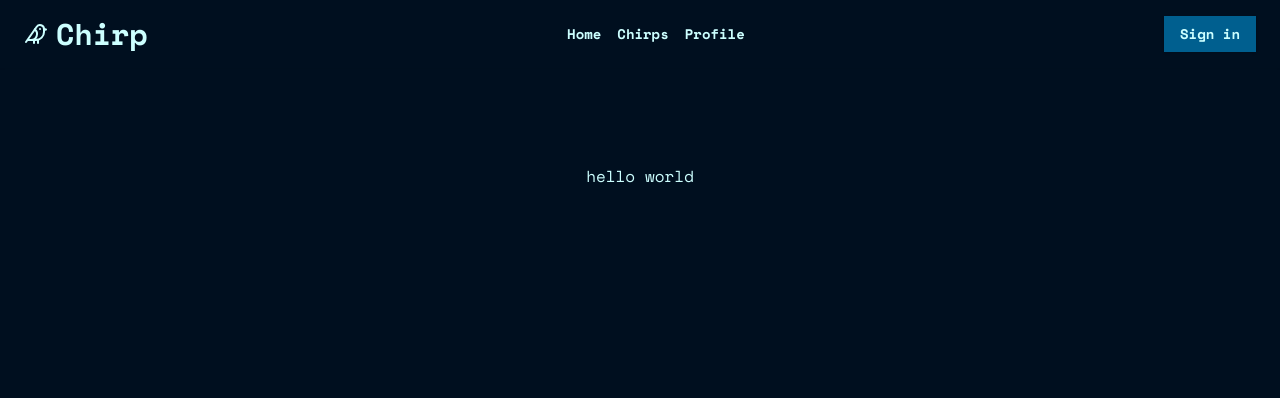
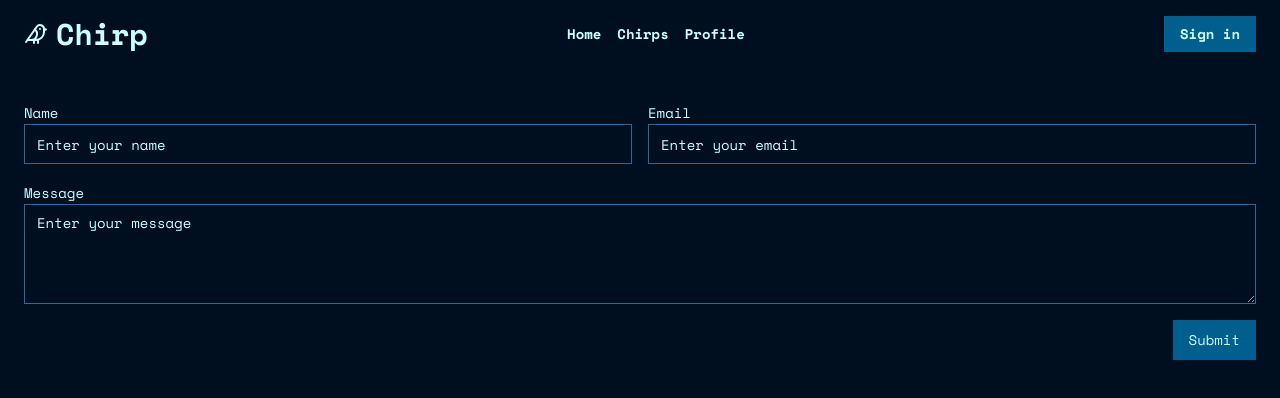
Before and after one commit to chachacollins/chirp, a Next.js app: page /profile in a window 1280 px wide. Shown: the top 398 px of the page. Built offline with nearby package versions, Linux system fonts and the light colour scheme; no server answers.

Commit message:
added chirp input

```diff
--- a/app/profile/page.tsx
+++ b/app/profile/page.tsx
@@ -1,3 +1,4 @@
+import { ChirpInput } from "@/components/input";
 import { auth, currentUser } from "@clerk/nextjs/server";
 
 export default async function Page() {
@@ -15,9 +16,8 @@ export default async function Page() {
     console.log(user);
 
     return (
-        <main className="flex min-h-screen flex-col items-center justify-between p-24">
-            hello world
-        </main>
+        <ChirpInput />
+
     );
 
     // Use `user` to render user details or create UI elements
--- /dev/null
+++ b/components/input.tsx
@@ -0,0 +1,118 @@
+/**
+* This code was generated by v0 by Vercel.
+* @see https://v0.dev/t/UU4UtQLHGib
+* Documentation: https://v0.dev/docs#integrating-generated-code-into-your-nextjs-app
+*/
+
+/** Add fonts into your Next.js project:
+
+import { Inter } from 'next/font/google'
+
+inter({
+  subsets: ['latin'],
+  display: 'swap',
+})
+
+To read more about using these font, please visit the Next.js documentation:
+- App Directory: https://nextjs.org/docs/app/building-your-application/optimizing/fonts
+- Pages Directory: https://nextjs.org/docs/pages/building-your-application/optimizing/fonts
+**/
+import Link from "next/link"
+import { Input } from "@/components/ui/input"
+import { Button } from "@/components/ui/button"
+import { Label } from "@/components/ui/label"
+import { Textarea } from "@/components/ui/textarea"
+
+export function ChirpInput() {
+    return (
+        <div>
+            <main className="container mx-auto py-8 px-4 md:px-6">
+                <form className="space-y-4">
+                    <div className="grid grid-cols-1 gap-4 sm:grid-cols-2">
+                        <div>
+                            <Label htmlFor="name">Name</Label>
+                            <Input id="name" placeholder="Enter your name" />
+                        </div>
+                        <div>
+                            <Label htmlFor="email">Email</Label>
+                            <Input id="email" type="email" placeholder="Enter your email" />
+                        </div>
+                    </div>
+                    <div>
+                        <Label htmlFor="message">Message</Label>
+                        <Textarea id="message" placeholder="Enter your message" className="min-h-[100px]" />
+                    </div>
+                    <div className="flex justify-end">
+                        <Button type="submit">Submit</Button>
+                    </div>
+                </form>
+            </main>
+        </div>
+    )
+}
+
+function BirdIcon(props) {
+    return (
+        <svg
+            {...props}
+            xmlns="http://www.w3.org/2000/svg"
+            width="24"
+            height="24"
+            viewBox="0 0 24 24"
+            fill="none"
+            stroke="currentColor"
+            strokeWidth="2"
+            strokeLinecap="round"
+            strokeLinejoin="round"
+        >
+            <path d="M16 7h.01" />
+            <path d="M3.4 18H12a8 8 0 0 0 8-8V7a4 4 0 0 0-7.28-2.3L2 20" />
+            <path d="m20 7 2 .5-2 .5" />
+            <path d="M10 18v3" />
+            <path d="M14 17.75V21" />
+            <path d="M7 18a6 6 0 0 0 3.84-10.61" />
+        </svg>
+    )
+}
+
+
+function SearchIcon(props) {
+    return (
+        <svg
+            {...props}
+            xmlns="http://www.w3.org/2000/svg"
+            width="24"
+            height="24"
+            viewBox="0 0 24 24"
+            fill="none"
+            stroke="currentColor"
+            strokeWidth="2"
+            strokeLinecap="round"
+            strokeLinejoin="round"
+        >
+            <circle cx="11" cy="11" r="8" />
+            <path d="m21 21-4.3-4.3" />
+        </svg>
+    )
+}
+
+
+function XIcon(props) {
+    return (
+        <svg
+            {...props}
+            xmlns="http://www.w3.org/2000/svg"
+            width="24"
+            height="24"
+            viewBox="0 0 24 24"
+            fill="none"
+            stroke="currentColor"
+            strokeWidth="2"
+            strokeLinecap="round"
+            strokeLinejoin="round"
+        >
+            <path d="M18 6 6 18" />
+            <path d="m6 6 12 12" />
+        </svg>
+    )
+}
--- /dev/null
+++ b/components/ui/button.tsx
@@ -0,0 +1,56 @@
+import * as React from "react"
+import { Slot } from "@radix-ui/react-slot"
+import { cva, type VariantProps } from "class-variance-authority"
+
+import { cn } from "@/lib/utils"
+
+const buttonVariants = cva(
+  "inline-flex items-center justify-center whitespace-nowrap rounded-md text-sm font-medium ring-offset-background transition-colors focus-visible:outline-none focus-visible:ring-2 focus-visible:ring-ring focus-visible:ring-offset-2 disabled:pointer-events-none disabled:opacity-50",
+  {
+    variants: {
+      variant: {
+        default: "bg-primary text-primary-foreground hover:bg-primary/90",
+        destructive:
+          "bg-destructive text-destructive-foreground hover:bg-destructive/90",
+        outline:
+          "border border-input bg-background hover:bg-accent hover:text-accent-foreground",
+        secondary:
+          "bg-secondary text-secondary-foreground hover:bg-secondary/80",
+        ghost: "hover:bg-accent hover:text-accent-foreground",
+        link: "text-primary underline-offset-4 hover:underline",
+      },
+      size: {
+        default: "h-10 px-4 py-2",
+        sm: "h-9 rounded-md px-3",
+        lg: "h-11 rounded-md px-8",
+        icon: "h-10 w-10",
+      },
+    },
+    defaultVariants: {
+      variant: "default",
+      size: "default",
+    },
+  }
+)
+
+export interface ButtonProps
+  extends React.ButtonHTMLAttributes<HTMLButtonElement>,
+    VariantProps<typeof buttonVariants> {
+  asChild?: boolean
+}
+
+const Button = React.forwardRef<HTMLButtonElement, ButtonProps>(
+  ({ className, variant, size, asChild = false, ...props }, ref) => {
+    const Comp = asChild ? Slot : "button"
+    return (
+      <Comp
+        className={cn(buttonVariants({ variant, size, className }))}
+        ref={ref}
+        {...props}
+      />
+    )
+  }
+)
+Button.displayName = "Button"
+
+export { Button, buttonVariants }
--- /dev/null
+++ b/components/ui/input.tsx
@@ -0,0 +1,25 @@
+import * as React from "react"
+
+import { cn } from "@/lib/utils"
+
+export interface InputProps
+  extends React.InputHTMLAttributes<HTMLInputElement> {}
+
+const Input = React.forwardRef<HTMLInputElement, InputProps>(
+  ({ className, type, ...props }, ref) => {
+    return (
+      <input
+        type={type}
+        className={cn(
+          "flex h-10 w-full rounded-md border border-input bg-background px-3 py-2 text-sm ring-offset-background file:border-0 file:bg-transparent file:text-sm file:font-medium placeholder:text-muted-foreground focus-visible:outline-none focus-visible:ring-2 focus-visible:ring-ring focus-visible:ring-offset-2 disabled:cursor-not-allowed disabled:opacity-50",
+          className
+        )}
+        ref={ref}
+        {...props}
+      />
+    )
+  }
+)
+Input.displayName = "Input"
+
+export { Input }
--- /dev/null
+++ b/components/ui/label.tsx
@@ -0,0 +1,26 @@
+"use client"
+
+import * as React from "react"
+import * as LabelPrimitive from "@radix-ui/react-label"
+import { cva, type VariantProps } from "class-variance-authority"
+
+import { cn } from "@/lib/utils"
+
+const labelVariants = cva(
+  "text-sm font-medium leading-none peer-disabled:cursor-not-allowed peer-disabled:opacity-70"
+)
+
+const Label = React.forwardRef<
+  React.ElementRef<typeof LabelPrimitive.Root>,
+  React.ComponentPropsWithoutRef<typeof LabelPrimitive.Root> &
+    VariantProps<typeof labelVariants>
+>(({ className, ...props }, ref) => (
+  <LabelPrimitive.Root
+    ref={ref}
+    className={cn(labelVariants(), className)}
+    {...props}
+  />
+))
+Label.displayName = LabelPrimitive.Root.displayName
+
+export { Label }
--- /dev/null
+++ b/components/ui/textarea.tsx
@@ -0,0 +1,24 @@
+import * as React from "react"
+
+import { cn } from "@/lib/utils"
+
+export interface TextareaProps
+  extends React.TextareaHTMLAttributes<HTMLTextAreaElement> {}
+
+const Textarea = React.forwardRef<HTMLTextAreaElement, TextareaProps>(
+  ({ className, ...props }, ref) => {
+    return (
+      <textarea
+        className={cn(
+          "flex min-h-[80px] w-full rounded-md border border-input bg-background px-3 py-2 text-sm ring-offset-background placeholder:text-muted-foreground focus-visible:outline-none focus-visible:ring-2 focus-visible:ring-ring focus-visible:ring-offset-2 disabled:cursor-not-allowed disabled:opacity-50",
+          className
+        )}
+        ref={ref}
+        {...props}
+      />
+    )
+  }
+)
+Textarea.displayName = "Textarea"
+
+export { Textarea }
--- a/package.json
+++ b/package.json
@@ -13,6 +13,8 @@
     "@clerk/themes": "^2.1.10",
     "@prisma/client": "^5.16.2",
     "@radix-ui/react-icons": "^1.3.0",
+    "@radix-ui/react-label": "^2.1.0",
+    "@radix-ui/react-slot": "^1.1.0",
     "class-variance-authority": "^0.7.0",
     "clsx": "^2.1.1",
     "lucide-react": "^0.408.0",
```
Also changed, not shown: 1 other file (tests, documents, lock files or other folders).
